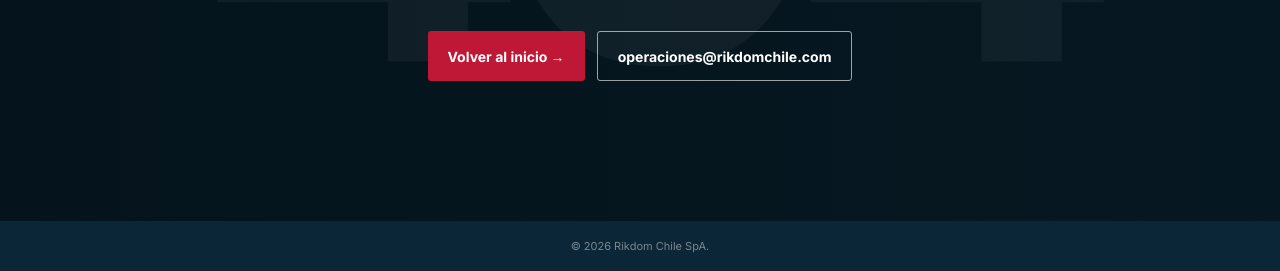
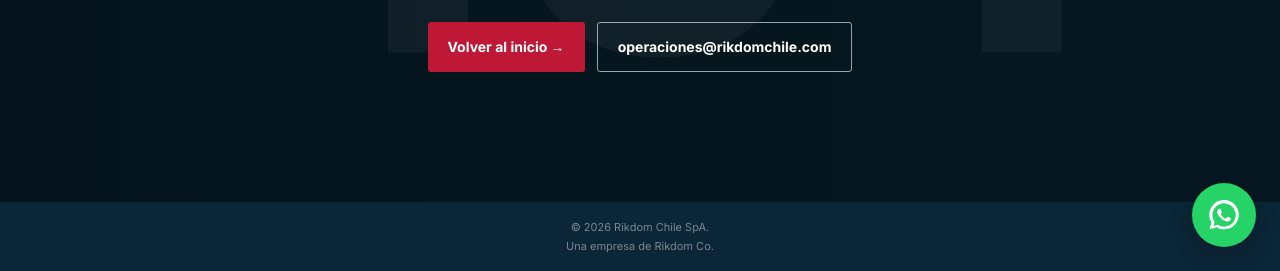
Before and after one commit to Rikdom-Chile/rikdom-web, a plain HTML site: page 404.html in a window 1280 px wide. Shown: the part 529-800 px from the top of the page. Drawn offline with Linux system fonts and the light colour scheme.

Commit message:
Add floating WhatsApp and Rikdom Co. footer identity

```diff
--- a/404.html
+++ b/404.html
@@ -226,7 +226,19 @@
   </main>
 
   <footer class="footer">
-    © 2026 Rikdom Chile SpA.
+    © 2026 Rikdom Chile SpA.<span class="rikdom-holding-credit">Una empresa de Rikdom Co.</span>
   </footer>
+<style>
+.rikdom-whatsapp-float{position:fixed;right:24px;bottom:24px;right:calc(24px + env(safe-area-inset-right,0px));bottom:calc(24px + env(safe-area-inset-bottom,0px));width:64px;height:64px;border-radius:50%;background:#25D366;color:#fff;display:grid;place-items:center;box-shadow:0 8px 24px rgba(0,0,0,.18);z-index:999;text-decoration:none;transition:transform .2s,background .2s}
+.rikdom-whatsapp-float svg{width:36px;height:36px;display:block;fill:currentColor}
+.rikdom-whatsapp-float:hover{background:#1ebe5d;color:#fff;transform:translateY(-3px)}
+.rikdom-whatsapp-float:focus-visible{outline:3px solid #fff;outline-offset:3px}
+.rikdom-holding-credit{display:block;margin-top:5px}
+@media(max-width:600px){.rikdom-whatsapp-float{width:56px;height:56px;right:calc(16px + env(safe-area-inset-right,0px));bottom:calc(16px + env(safe-area-inset-bottom,0px))}.rikdom-whatsapp-float svg{width:32px;height:32px}}
+@media(prefers-reduced-motion:reduce){.rikdom-whatsapp-float{transition:none}}
+</style>
+<a class="rikdom-whatsapp-float" href="https://wa.me/56976480236" target="_blank" rel="noopener noreferrer" aria-label="Contactar a Rikdom Chile por WhatsApp"><svg viewBox="0 0 24 24" aria-hidden="true">
+              <path fill="currentColor" d="M12 2a9.77 9.77 0 0 0-8.35 14.86L2.4 21.45l4.7-1.23A9.79 9.79 0 1 0 12 2Zm0 17.78a7.75 7.75 0 0 1-3.95-1.08l-.28-.17-2.79.73.74-2.72-.18-.28A7.77 7.77 0 1 1 12 19.78Zm4.26-5.82c-.23-.12-1.37-.68-1.58-.76-.21-.08-.36-.12-.51.12-.15.23-.59.76-.72.92-.13.15-.26.17-.49.06-.23-.12-.97-.36-1.84-1.14-.68-.61-1.14-1.36-1.27-1.59-.13-.23-.01-.36.1-.47.1-.1.23-.26.34-.39.11-.13.15-.23.23-.38.08-.15.04-.29-.02-.41-.06-.12-.51-1.23-.7-1.68-.18-.44-.37-.38-.51-.39h-.44c-.15 0-.39.06-.59.29-.21.23-.78.76-.78 1.86s.8 2.16.91 2.31c.11.15 1.57 2.39 3.8 3.35.53.23.95.37 1.27.47.53.17 1.01.15 1.39.09.42-.06 1.37-.56 1.56-1.1.19-.54.19-1 .13-1.1-.05-.1-.2-.16-.43-.28Z"/>
+            </svg></a>
 </body>
 </html>
```
